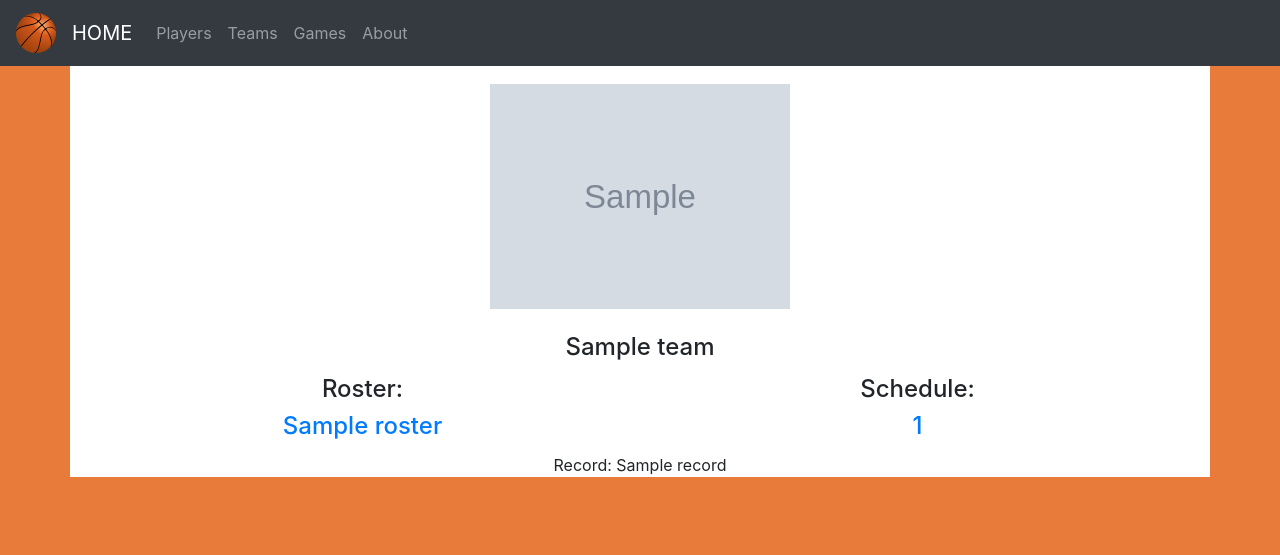
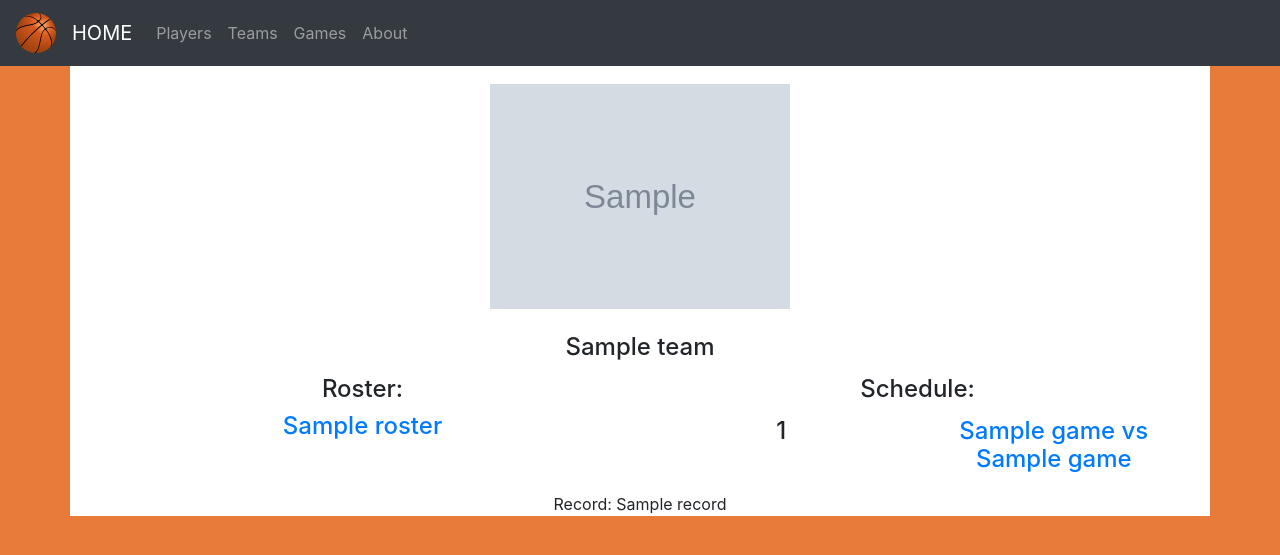
Before and after one commit to tylerpak/NCAA_Website, a Flask app: a page that uses templates/team-instance.html in a window 1280 px wide. Shown: the top 555 px of the page. Run offline with Flask 2, Linux system fonts and the light colour scheme; grey boxes marked "Sample" are stand-in pictures; a database or web service that is not in the repository returns one stand-in record (values such as "Sample title"); some libraries are stand-ins or nearby versions.

Commit message:
Update schedule on team pages

```diff
--- a/app.py
+++ b/app.py
@@ -61,6 +61,14 @@ def utility_processor():
         return database.gameCollection.count_documents({'_id': id})
     return dict(game_exists=game_exists)
 
+@app.context_processor
+def utility_processor2():
+    def get_gameName(id):
+        game = database.getGame(id)
+        name = game['home_name'] + ' vs ' + game['away_name']
+        return name
+    return dict(get_gameName=get_gameName)
+
 
 
 if __name__ == "__main__":
--- a/templates/game-instance.html
+++ b/templates/game-instance.html
@@ -1,7 +1,7 @@
 {% extends 'base.html' %}
 
 {% block head %}
-{% set _ = page_name.append(game['away_name'] ~ ' vs ' ~ game['home_name']) %}
+{% set _ = page_name.append(game['home_name'] ~ ' vs ' ~ game['away_name']) %}
 <meta name="viewport" content="width=device-width, initial-scale=1">
 <style>
 .column {
--- a/templates/team-instance.html
+++ b/templates/team-instance.html
@@ -57,11 +57,23 @@ p {
     <div class="column">
         <h4>Schedule:</h4>
         {% for game in team['schedule'] %}
+            <div class="row">
             {% if  game_exists(game)   %}
-                <h4><a href="game-instance{{ game }}">{{ team['schedule'][game][0] }}</a></h4>
+                <div class ="column">
+                <h4>{{ team['schedule'][game][0] }}</h4>
+                </div>
+                <div class ="column">
+                <h4><a href="game-instance{{ game }}">{{get_gameName(game)}}</a></h4>
+                </div>
             {% else %}
+            <div class ="column">
                 <h4>{{ team['schedule'][game][0] }}</h4>
+                </div>
+                <div class ="column">
+                    <h4>----</h4>
+                </div>
             {% endif %}
+            </div>
         {% endfor %}
     </div>
 </div>
```
